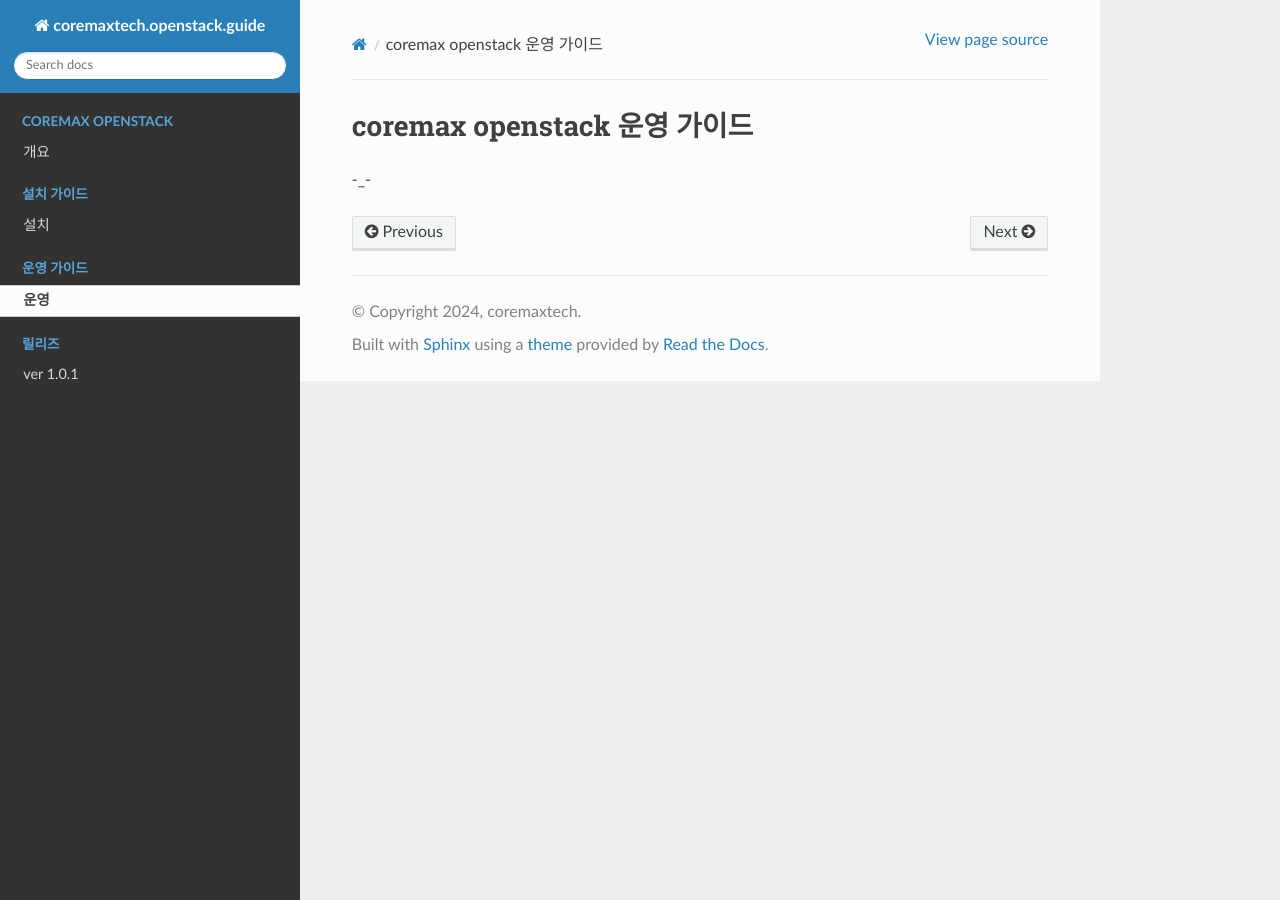
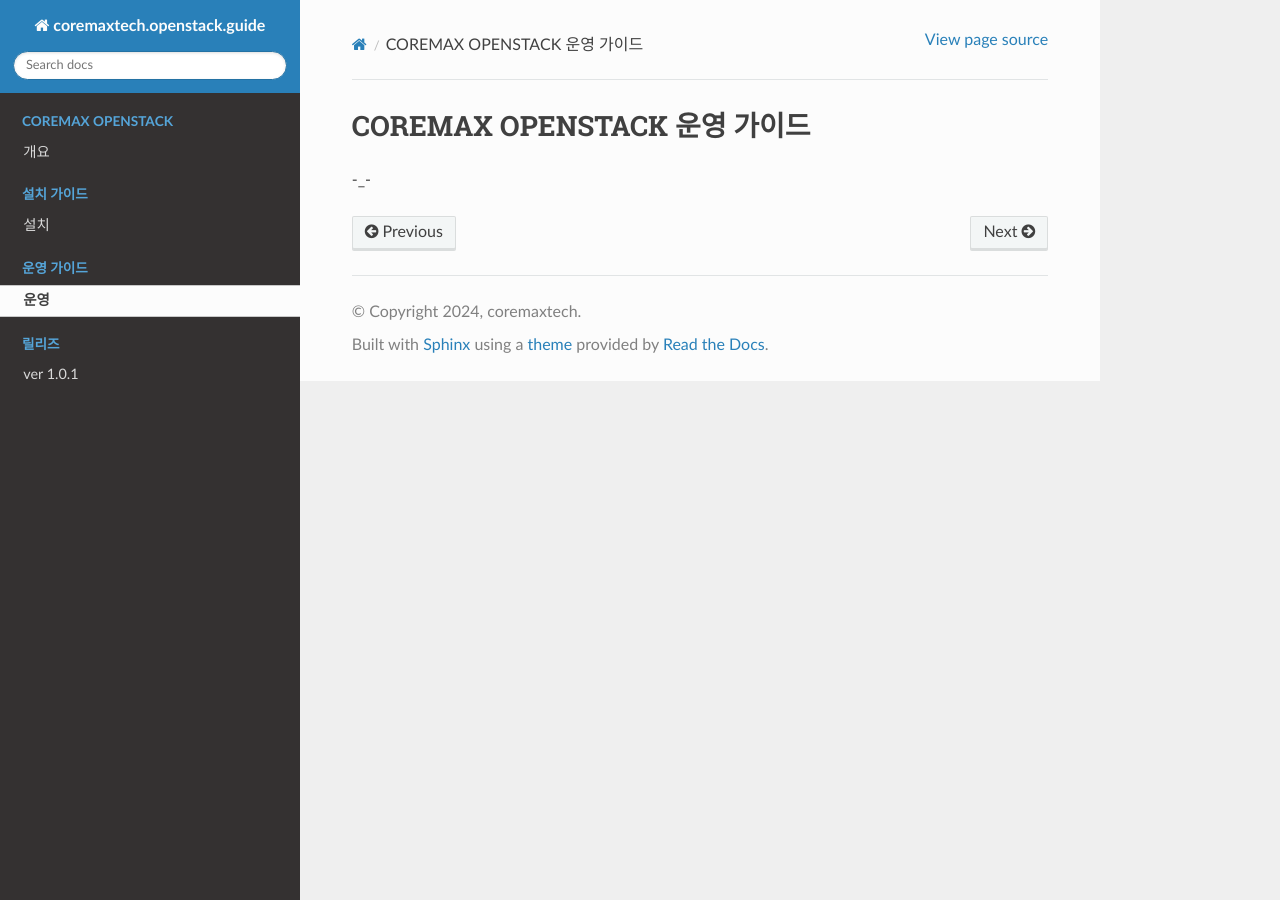
Before and after one commit to hoonhee92/install_tutorial.ver-0.1, a Sphinx documentation site: the page built from docs/source/operation/operation-openstack.rst, in a window 1280 px wide. Built offline with Sphinx 7.4.7 and the Read the Docs theme 3.1.0, drawn with Linux system fonts in a browser that asks for light colours.

```diff
--- a/docs/source/operation/operation-openstack.rst
+++ b/docs/source/operation/operation-openstack.rst
@@ -1,4 +1,4 @@
-coremax openstack 운영 가이드
+COREMAX OPENSTACK 운영 가이드
 =====================
 
 -_-
```
